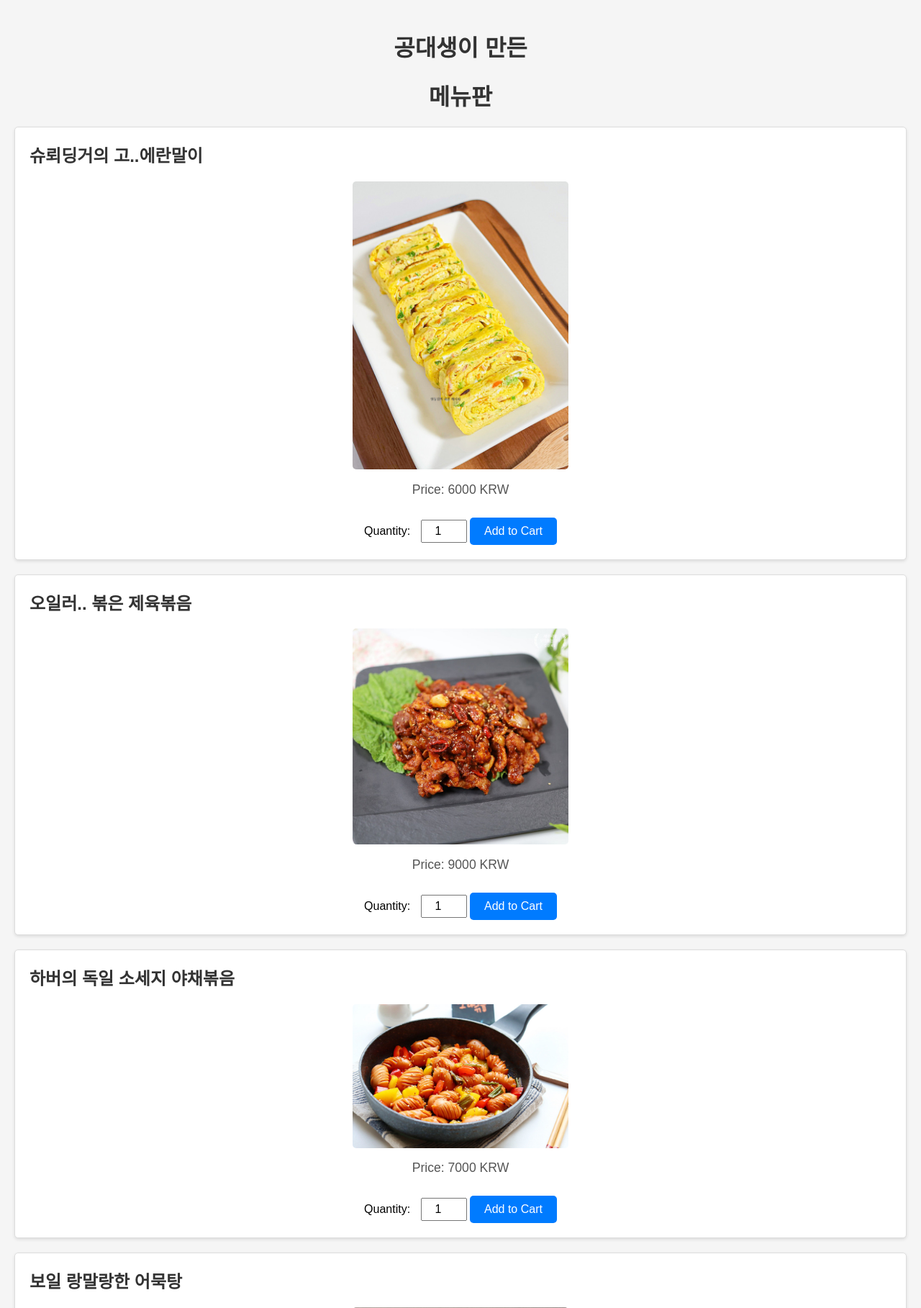
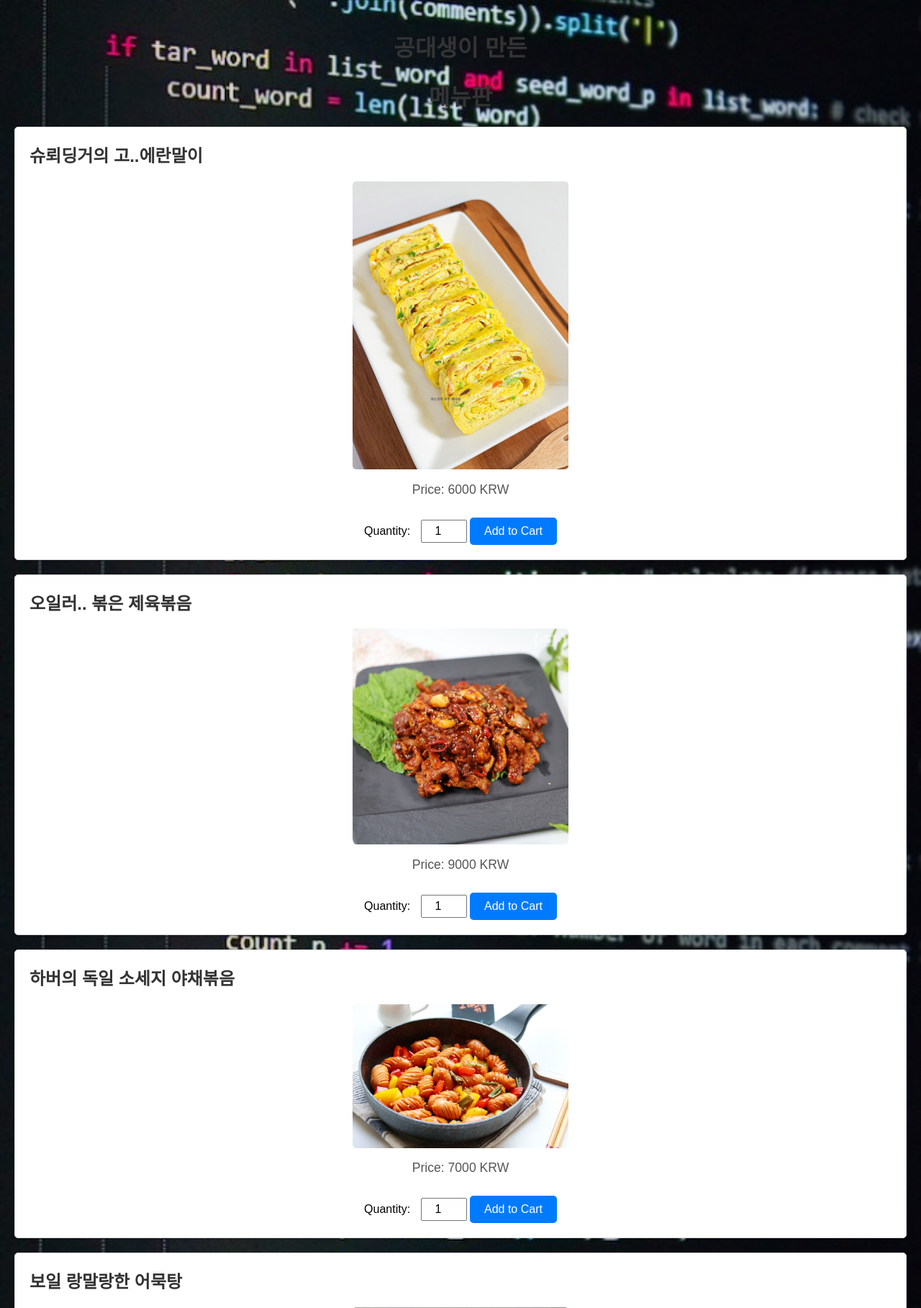
Before and after one commit to kimd0h00n/external, a Flask app: page / in a window 1280 px wide. Shown: the top 1817 px of the page at 72% size. Run offline with Flask 2, Linux system fonts and the light colour scheme.

Commit message:
Update index.html

```diff
--- a/templates/index.html
+++ b/templates/index.html
@@ -4,6 +4,15 @@
     <meta charset="UTF-8">
     <title>Menu</title>
     <link rel="stylesheet" href="{{ url_for('static', filename='styles.css') }}">
+    <style>
+        body {
+            background-image: url("{{ url_for('static', filename='back.jpg') }}");
+            background-size: cover; /* 배경 이미지를 화면에 꽉 차게 */
+            background-position: center; /* 배경 이미지를 중앙에 위치 */
+            background-repeat: no-repeat; /* 배경 이미지 반복 금지 */
+            background-attachment: fixed; /* 배경 이미지 고정 */
+        }
+    </style>
 </head>
 <body>
     <h1>공대생이 만든</h1>
@@ -25,9 +34,5 @@
         <button class="cart-button" type="submit">장바구니 가기</button>
     </form>
     <p class="total-price">Total: {{ total }} KRW</p>
-
-    <div class="extra-image">
-        <img src="{{ url_for('static', filename='back.jpg')}}" alt = "Extra Image">
-    </div>
 </body>
 </html>
```
